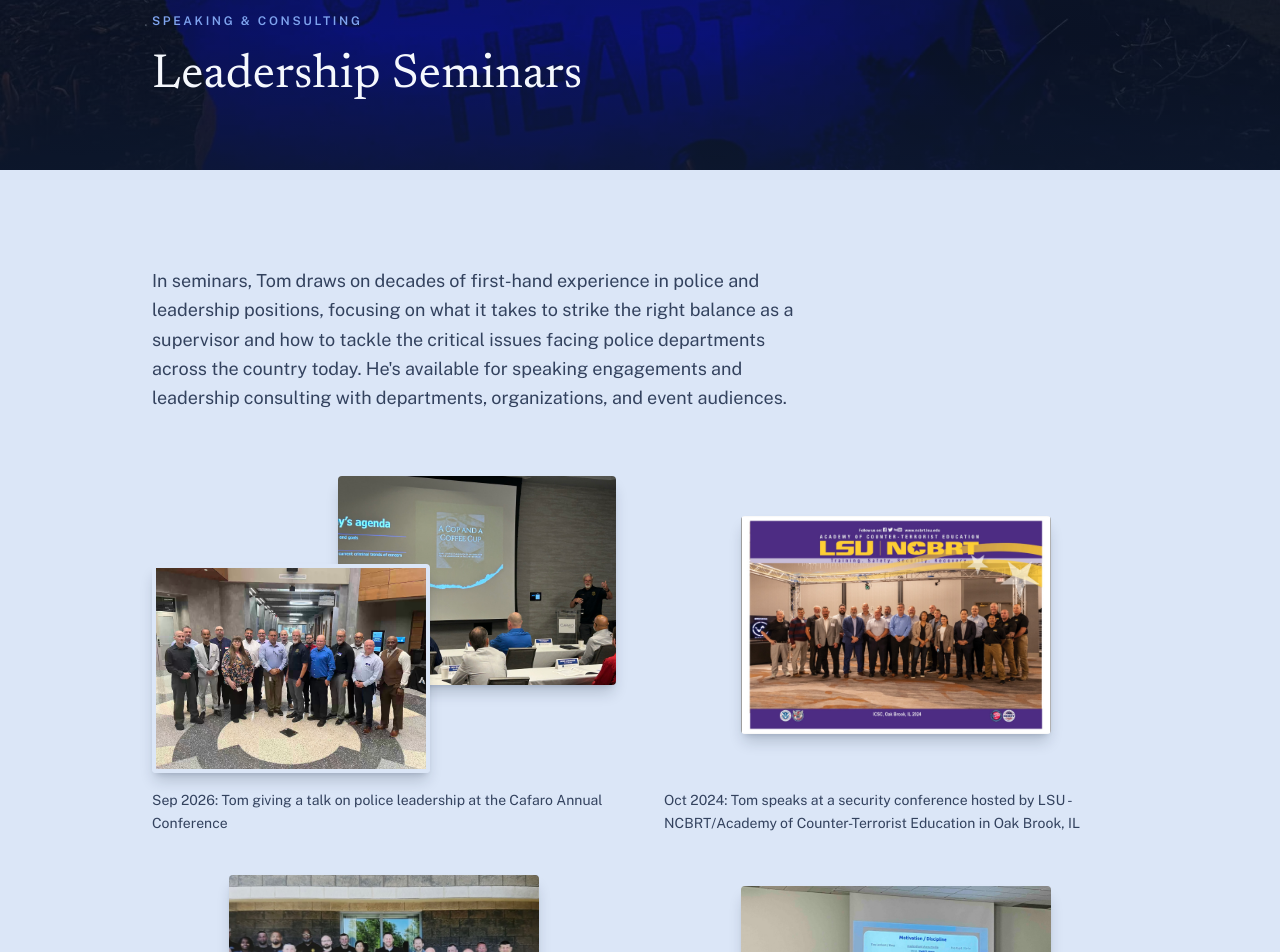
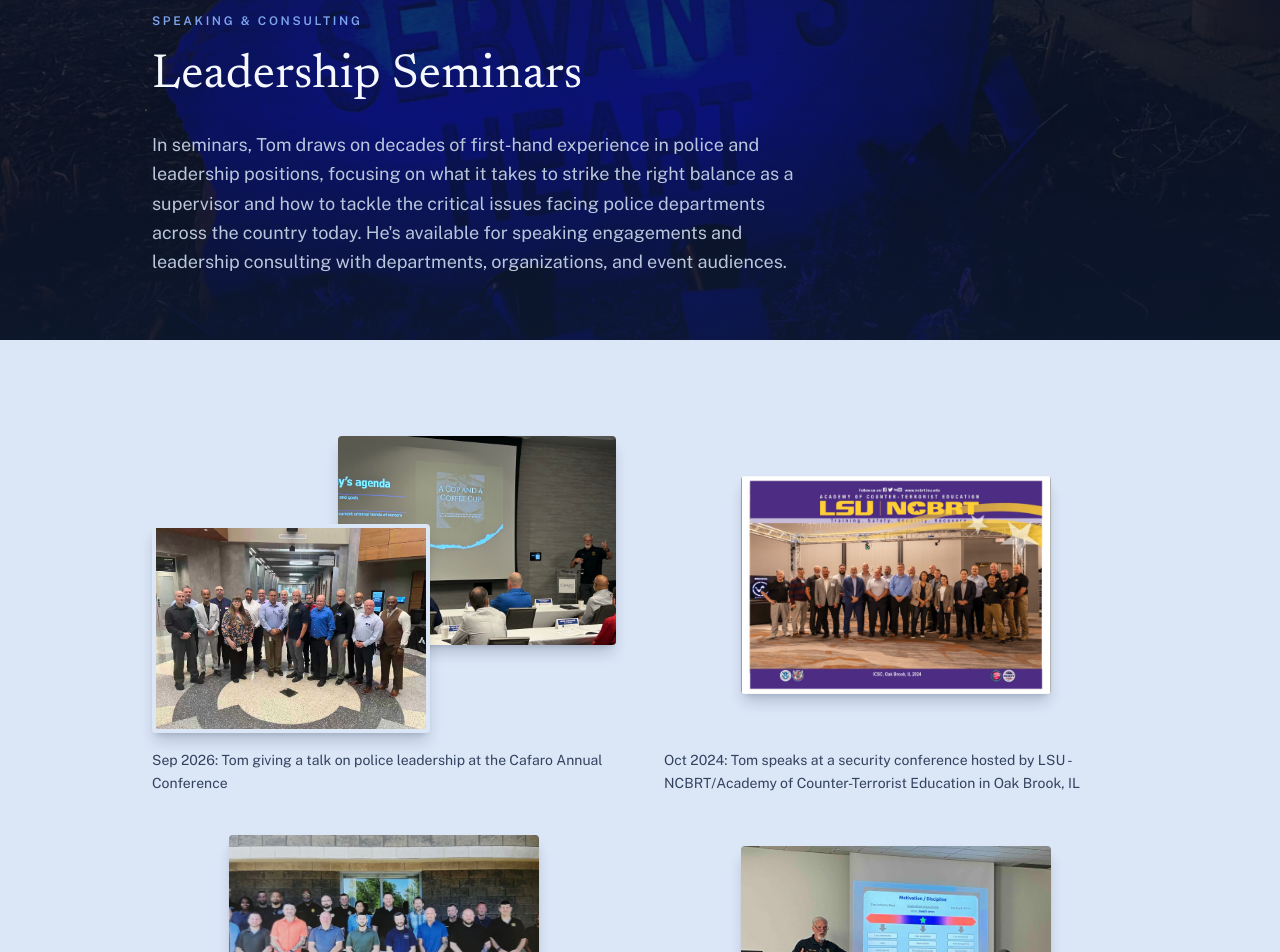
Before and after one commit to mw3i/Tom-Wetzel-Personal-Website, a Next.js app: page /seminars in a window 1280 px wide. Shown: the part 100-1052 px from the top of the page. Built offline with nearby package versions, Linux system fonts and the light colour scheme; no server answers.

Commit message:
Move speaking summary into the Leadership Seminars hero
Cleaner look — the intro paragraph now lives in the hero band
alongside the title instead of a separate section below.

Co-Authored-By: Claude Sonnet 5 <noreply@anthropic.com>

```diff
--- a/src/app/seminars/page.tsx
+++ b/src/app/seminars/page.tsx
@@ -19,20 +19,19 @@ export default function SeminarsPage() {
 
   return (
     <>
-      <PhotoBand imageKey="hero-about" alt="" minHeight="xsmall" align="start">
+      <PhotoBand imageKey="hero-about" alt="" minHeight="small" align="start">
         <p className="section-label-onDark">Speaking &amp; Consulting</p>
         <h1 className="prose-heading mt-4 text-4xl leading-tight text-paper sm:text-5xl">
           Leadership Seminars
         </h1>
+        <p className="mt-6 max-w-2xl text-lg leading-relaxed text-paper-soft">
+          {bio.speaking.summary}
+        </p>
       </PhotoBand>
 
       <Section>
-        <p className="max-w-2xl text-lg leading-relaxed text-ink-soft">
-          {bio.speaking.summary}
-        </p>
-
         {bio.speaking.highlights && bio.speaking.highlights.length > 0 && (
-          <div className="mt-16 grid gap-x-12 gap-y-10 sm:grid-cols-2">
+          <div className="grid gap-x-12 gap-y-10 sm:grid-cols-2">
             {/*
               Each highlight is one flex-column item (photo, then caption),
               so mobile order is correct by construction. Grid's default
```
